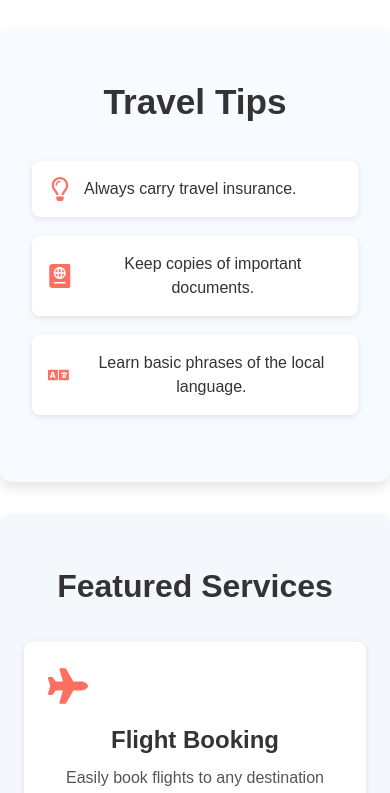
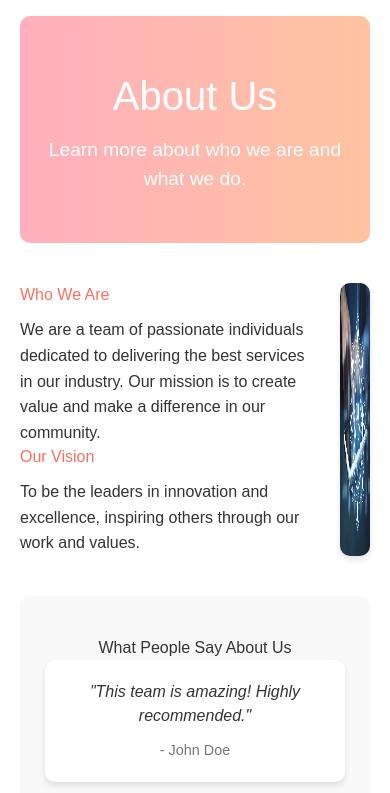
Before and after one commit to misbahshakil233/my_website_css, a Next.js app: page / in a window 390 px wide. Shown: the part 2260-3053 px from the top of the page. Built offline with nearby package versions, Linux system fonts and the light colour scheme.

Commit message:
responsive

```diff
--- a/src/app/Component/About.js
+++ b/src/app/Component/About.js
@@ -1,28 +1,56 @@
-// src/components/About.js
-
+// pages/about.js
+import Image from "next/image";
 export default function About() {
   return (
-    <section id="about" style={aboutStyle}>
-      <h2 style={headingStyle}>About Us</h2>
-      <p style={paragraphStyle}>Welcome to our website. We are glad to have you here!</p>
-    </section>
+    <div style={{ fontFamily: 'Arial, sans-serif', padding: '20px', maxWidth: '1200px', margin: 'auto' }}>
+      <section style={{ textAlign: 'center', background: 'linear-gradient(to right, #ffafbd, #ffc3a0)', padding: '50px 20px', color: 'white', borderRadius: '10px' }}>
+        <h1 style={{ fontSize: '2.5rem', marginBottom: '10px' }}>About Us</h1>
+        <p style={{ fontSize: '1.2rem' }}>
+          Learn more about who we are and what we do.
+        </p>
+      </section>
+      <section style={{ display: 'flex', flexWrap: 'wrap', gap: '20px', margin: '40px 0' }}>
+        <div style={{ flex: 1, minWidth: '300px' }}>
+          <h2 style={{ color: '#ff6f61', marginBottom: '10px' }}>Who We Are</h2>
+          <p style={{ color: '#333', lineHeight: '1.6' }}>
+            We are a team of passionate individuals dedicated to delivering the
+            best services in our industry. Our mission is to create value and
+            make a difference in our community.
+          </p>
+          <h2 style={{ color: '#ff6f61', marginBottom: '10px' }}>Our Vision</h2>
+          <p style={{ color: '#333', lineHeight: '1.6' }}>
+            To be the leaders in innovation and excellence, inspiring others
+            through our work and values.
+          </p>
+        </div>
+        <div style={{ flex: 1, display: 'flex', flexWrap: 'wrap', gap: '10px', justifyContent: 'center' }}>
+
+          <Image
+          width={700}
+          height={100}
+          src="/image.png"
+            alt="Our Vision"
+            style={{ maxWidth: '100%', borderRadius: '10px', boxShadow: '0 4px 6px rgba(0, 0, 0, 0.1)' }}
+          />
+        </div>
+      </section>
+      <section style={{ backgroundColor: '#f9f9f9', padding: '40px 20px', borderRadius: '10px', textAlign: 'center' }}>
+        <h2>What People Say About Us</h2>
+        <div style={{ display: 'flex', flexWrap: 'wrap', gap: '20px', justifyContent: 'center' }}>
+          <div style={{ background: 'white', padding: '20px', borderRadius: '10px', boxShadow: '0 4px 6px rgba(0, 0, 0, 0.1)', maxWidth: '300px' }}>
+            <p style={{ fontStyle: 'italic', marginBottom: '10px' }}>
+              "This team is amazing! Highly recommended."
+            </p>
+            <span style={{ color: '#777', fontSize: '0.9rem' }}>- John Doe</span>
+          </div>
+          <div style={{ background: 'white', padding: '20px', borderRadius: '10px', boxShadow: '0 4px 6px rgba(0, 0, 0, 0.1)', maxWidth: '300px' }}>
+            <p style={{ fontStyle: 'italic', marginBottom: '10px' }}>
+              "Their services exceeded our expectations!"
+            </p>
+            <span style={{ color: '#777', fontSize: '0.9rem' }}>- Jane Smith</span>
+          </div>
+        </div>
+      </section>
+    </div>
   );
 }
-
-// Inline styles as JavaScript objects
-const aboutStyle = {
-  padding: '2rem',
-  backgroundColor: '#f4f4f9',
-  textAlign: 'center',
-};
-
-const headingStyle = {
-  fontSize: '2rem',
-  margin: 0,
-};
-
-const paragraphStyle = {
-  fontSize: '1rem',
-  color: '#333',
-  margin: '0.5rem 0 0',
-};
--- /dev/null
+++ b/src/app/Component/Travel.js
@@ -0,0 +1,60 @@
+// pages/travel.js
+export default function Travel() {
+    return (
+      <div style={{ fontFamily: 'Arial, sans-serif', padding: '20px', maxWidth: '1200px', margin: 'auto' }}>
+        {/* Header Section */}
+        <header style={{ background: 'linear-gradient(to right, #1e3c72, #2a5298)', padding: '30px 20px', color: 'white', textAlign: 'center', borderRadius: '10px' }}>
+          <h1 style={{ fontSize: '3rem', marginBottom: '10px' }}>Explore the World with Us</h1>
+          <p style={{ fontSize: '1.2rem' }}>Your gateway to unforgettable adventures</p>
+        </header>
+
+        {/* Top Destinations Section */}
+        <section style={{ margin: '40px 0', textAlign: 'center' }}>
+          <h2 style={{ color: '#2a5298', fontSize: '2rem', marginBottom: '20px' }}>Top Destinations</h2>
+          <div style={{ display: 'flex', flexWrap: 'wrap', gap: '20px', justifyContent: 'center' }}>
+            {/* Destination Cards */}
+            <div style={{ backgroundColor: '#f0f0f0', padding: '20px', borderRadius: '10px', width: '300px', boxShadow: '0 4px 6px rgba(0, 0, 0, 0.1)' }}>
+              <img src="/paris.jpg" alt="Paris" style={{ width: '100%', borderRadius: '10px', marginBottom: '10px' }} />
+              <h3 style={{ color: '#1e3c72', marginBottom: '10px' }}>Paris</h3>
+              <p>Experience the romance and elegance of the City of Lights.</p>
+            </div>
+            <div style={{ backgroundColor: '#f0f0f0', padding: '20px', borderRadius: '10px', width: '300px', boxShadow: '0 4px 6px rgba(0, 0, 0, 0.1)' }}>
+              <img src="/maldives.jpg" alt="Maldives" style={{ width: '100%', borderRadius: '10px', marginBottom: '10px' }} />
+              <h3 style={{ color: '#1e3c72', marginBottom: '10px' }}>Maldives</h3>
+              <p>Relax in paradise with crystal-clear waters and white sandy beaches.</p>
+            </div>
+            <div style={{ backgroundColor: '#f0f0f0', padding: '20px', borderRadius: '10px', width: '300px', boxShadow: '0 4px 6px rgba(0, 0, 0, 0.1)' }}>
+              <img src="/tokyo.jpg" alt="Tokyo" style={{ width: '100%', borderRadius: '10px', marginBottom: '10px' }} />
+              <h3 style={{ color: '#1e3c72', marginBottom: '10px' }}>Tokyo</h3>
+              <p>Discover the vibrant culture and cutting-edge technology of Japan.</p>
+            </div>
+          </div>
+        </section>
+
+        {/* Why Travel With Us Section */}
+        <section style={{ backgroundColor: '#2a5298', color: 'white', padding: '40px 20px', borderRadius: '10px', textAlign: 'center' }}>
+          <h2 style={{ fontSize: '2rem', marginBottom: '20px' }}>Why Travel With Us?</h2>
+          <div style={{ display: 'flex', flexWrap: 'wrap', gap: '20px', justifyContent: 'center' }}>
+            {/* Features Cards */}
+            <div style={{ backgroundColor: 'white', color: '#2a5298', padding: '20px', borderRadius: '10px', width: '300px', boxShadow: '0 4px 6px rgba(0, 0, 0, 0.1)' }}>
+              <h3 style={{ marginBottom: '10px' }}>Personalized Packages</h3>
+              <p>We tailor trips to your preferences, ensuring a unique experience.</p>
+            </div>
+            <div style={{ backgroundColor: 'white', color: '#2a5298', padding: '20px', borderRadius: '10px', width: '300px', boxShadow: '0 4px 6px rgba(0, 0, 0, 0.1)' }}>
+              <h3 style={{ marginBottom: '10px' }}>24/7 Support</h3>
+              <p>Our team is always available to assist you throughout your journey.</p>
+            </div>
+            <div style={{ backgroundColor: 'white', color: '#2a5298', padding: '20px', borderRadius: '10px', width: '300px', boxShadow: '0 4px 6px rgba(0, 0, 0, 0.1)' }}>
+              <h3 style={{ marginBottom: '10px' }}>Affordable Prices</h3>
+              <p>Enjoy premium travel experiences at competitive rates.</p>
+            </div>
+          </div>
+        </section>
+
+        {/* Footer Section */}
+        <footer style={{ marginTop: '40px', textAlign: 'center', padding: '20px', backgroundColor: '#1e3c72', color: 'white', borderRadius: '10px' }}>
+          <p>&copy; 2024 Travel Explore. All rights reserved.</p>
+        </footer>
+      </div>
+    );
+  }
--- a/src/app/page.tsx
+++ b/src/app/page.tsx
@@ -4,15 +4,19 @@ import Hero from './Component/Hero'
 import Destination from './Component/Destinations'
 import Featured from './Component/Featured'
 import Tips from './Component/Tips'
+import About from './Component/About'
 import Contact from './Component/Contact'
 import Footer from './Component/Footer'
+import Travel from './Component/Travel'
 export default function Home() {
   return (
     <div>
       <Navbar />
       <Hero />
       <Destination />
+      <About />
       <Featured />
+
       <Tips />
        <Contact />
        <Footer />
```
Also changed, not shown: public/image.png (added).
